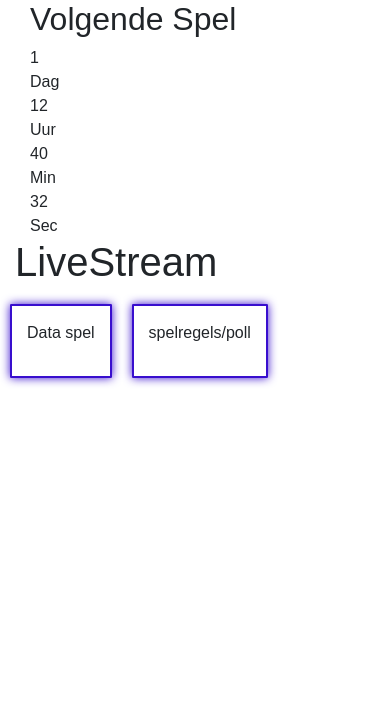
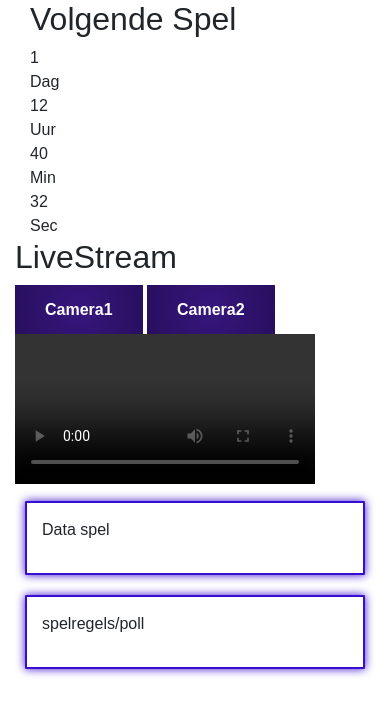
Before and after one commit to NHLstenden-emmen/Interface, a PHP site: template pages/guest/livestream.php in a window 390 px wide. Shown: the top 715 px of the page. Run offline with PHP 8.4, Linux system fonts and the light colour scheme; the template is opened without the code that fills it, so the values that code supplies are empty.

Commit message:
Added layout video
Added layout of the videoplayer and the camera buttons to switch to another camera

```diff
--- a/pages/guest/livestream.php
+++ b/pages/guest/livestream.php
@@ -68,16 +68,27 @@
 					</table>
 				</div>
 			</div>
-			<div class="liveVideo col-lg-8">
-				<h1>LiveStream</h1>
+			<div class="liveVideoContainer col-lg-8">
+				<h2>LiveStream</h2>
+				<div id="cameraButtons">
+					<button class="button">Camera1</button>
+					<button class="button">Camera2</button>
+				</div>
+				<video controls>
+					Your browser does not support the video tag.
+				</video>
 			</div>
 		</div>
 		<div class="row">
-			<div class="neonBlock">
-				<p>Data spel</p>
+			<div class="col-lg-6">
+				<div class="neonBlock">
+					<p>Data spel</p>
+				</div>
 			</div>
-			<div class="neonBlock">
-				<p>spelregels/poll</p>
+			<div class="col-lg-6">
+				<div class="neonBlock">
+					<p>spelregels/poll</p>
+				</div>
 			</div>
 		</div>
 	</div>
```
Also changed, not shown: css/pages/guest/livestream.css (+36 -6 lines).
